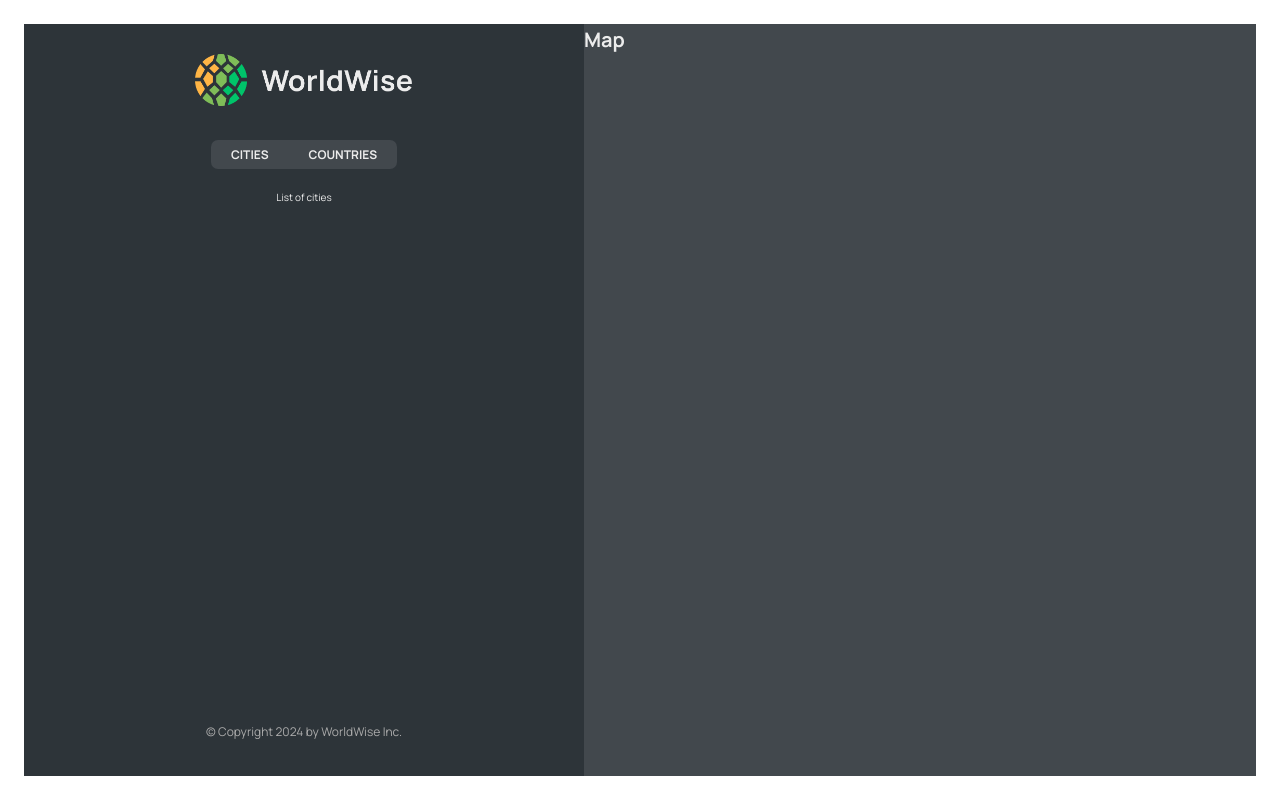
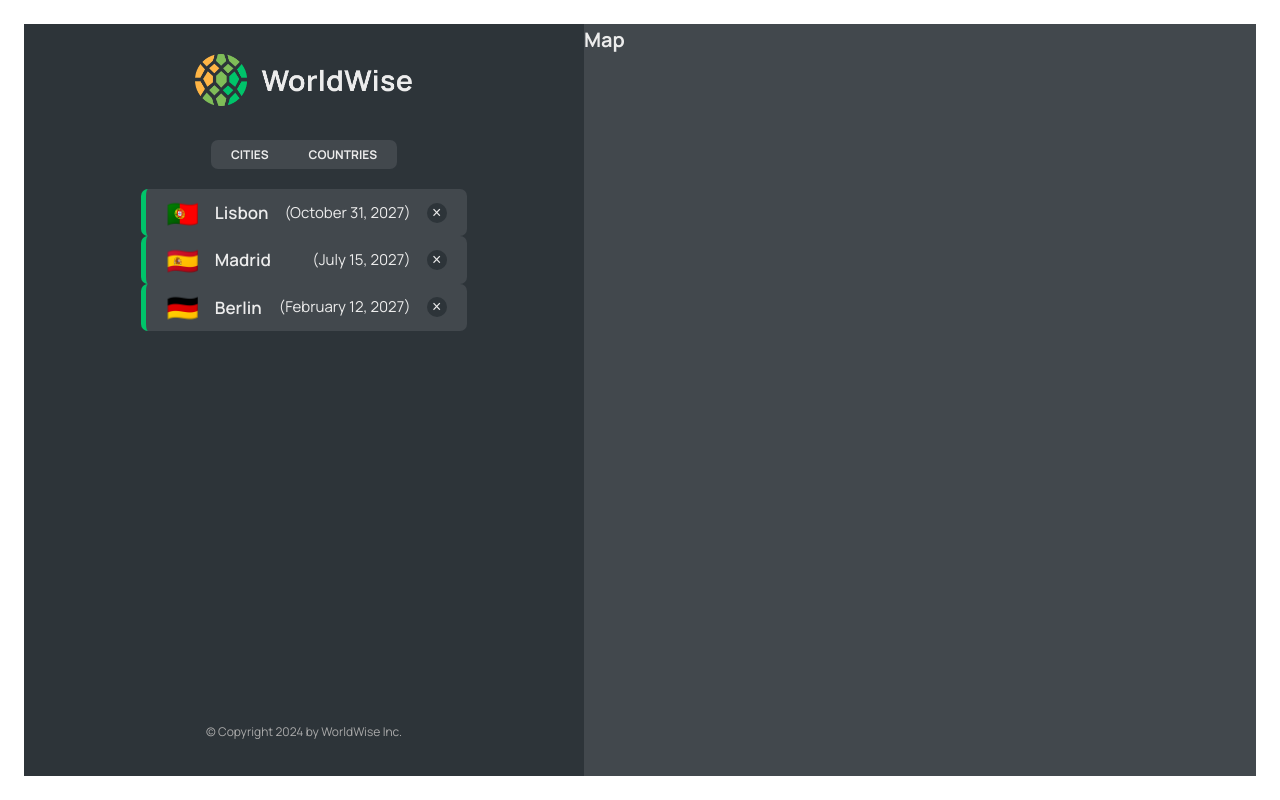
Before and after one commit to 94edwin89/WorldWise, a React (Vite) app: page /app/cities in a window 1280 px wide. Built offline with nearby package versions, Linux system fonts and the light colour scheme; data requests are answered from the project's data file.

Commit message:
implement the cities

```diff
--- a/index.html
+++ b/index.html
@@ -4,7 +4,7 @@
     <meta charset="UTF-8" />
     <link rel="icon" type="image/svg+xml" href="/vite.svg" />
     <meta name="viewport" content="width=device-width, initial-scale=1.0" />
-    <title>WorldWise</title>
+    <title>WORLD WISE</title>
   </head>
   <body>
     <div id="root"></div>
--- a/package.json
+++ b/package.json
@@ -7,9 +7,11 @@
     "dev": "vite",
     "build": "vite build",
     "lint": "eslint . --ext js,jsx --report-unused-disable-directives --max-warnings 0",
-    "preview": "vite preview"
+    "preview": "vite preview",
+    "server": "json-server --watch data/cities.json --port 9000 --delay 500"
   },
   "dependencies": {
+    "json-server": "0.17.0",
     "react": "^18.3.1",
     "react-dom": "^18.3.1",
     "react-router-dom": "^6.25.1"
--- a/src/App.jsx
+++ b/src/App.jsx
@@ -5,8 +5,31 @@
 import PageNotFound from "./pages/PageNotFound";
 import AppLayout from "./pages/AppLayout";
 import Login from "./pages/Login";
+import CityList from "./components/CityList";
+import { useEffect, useState } from "react";
+
+const BASE_URL = "http://localhost:9000";
 
 export default function App() {
+  const [cities, SetCities] = useState([]);
+  const [isLoading, SetIsLoading] = useState(false);
+
+  useEffect(function () {
+    async function fetchCities() {
+      try {
+        SetIsLoading(true);
+        const res = await fetch(`${BASE_URL}/cities`);
+        const data = await res.json();
+        SetCities(data);
+      } catch {
+        alert("There was an error loading data. . .");
+      } finally {
+        SetIsLoading(false);
+      }
+    }
+    fetchCities();
+  }, []);
+
   return (
     <BrowserRouter>
       <Routes>
@@ -17,11 +40,16 @@
 
         {/* Parent Route and three child Route */}
         <Route path="app" element={<AppLayout />}>
+          {/* Defalut child route */}
+          <Route
+            index
+            element={<CityList cities={cities} isLoading={isLoading} />}
+          />
 
-          {/* Defalut child route */}
-          <Route index element={<p>List of cities</p>} />
-
-          <Route path="cities" element={<p>List of cities</p>} />
+          <Route
+            path="cities"
+            element={<CityList cities={cities} isLoading={isLoading} />}
+          />
           <Route path="countries" element={<p>Countries</p>} />
           <Route path="form" element={<p>Form</p>} />
         </Route>
--- /dev/null
+++ b/src/components/CityItem.jsx
@@ -0,0 +1,25 @@
+import styles from './CityItem.module.css'
+
+
+const formatDate = (date) =>
+    new Intl.DateTimeFormat("en", {
+      day: "numeric",
+      month: "long",
+      year: "numeric",
+
+    }).format(new Date(date));
+
+
+
+export default function CityItem({ city }) {
+    console.log(city);
+    const { cityName, emoji, date } = city;
+    return (
+        <li className={styles.cityItem}>
+            <span className={styles.emoji}>{emoji}</span>
+            <h3 className={styles.name}>{cityName}</h3>
+            <time className={styles.date}>({formatDate(date)})</time>
+            <button className={styles.deleteBtn}>&times;</button>
+        </li>
+    )
+}
--- /dev/null
+++ b/src/components/CityList.jsx
@@ -0,0 +1,22 @@
+import styles from "./CityList.module.css";
+import Spinner from "./Spinner";
+import CityItem from "./CityItem";
+import Message from "./Message";
+
+export default function CityList({ cities, isLoading }) {
+
+    if (isLoading) return <Spinner />;
+
+  if (!cities.length) return (
+      <Message message="Add your first city by clicking on a city on the map" />
+        );
+
+
+  return (
+    <ul className={styles.CityList}>
+      {cities.map((city) => (
+        <CityItem city={city} key={city.id} />
+      ))}
+    </ul>
+  );
+}
```
Also changed, not shown: 1 other file (tests, documents, lock files or other folders).
